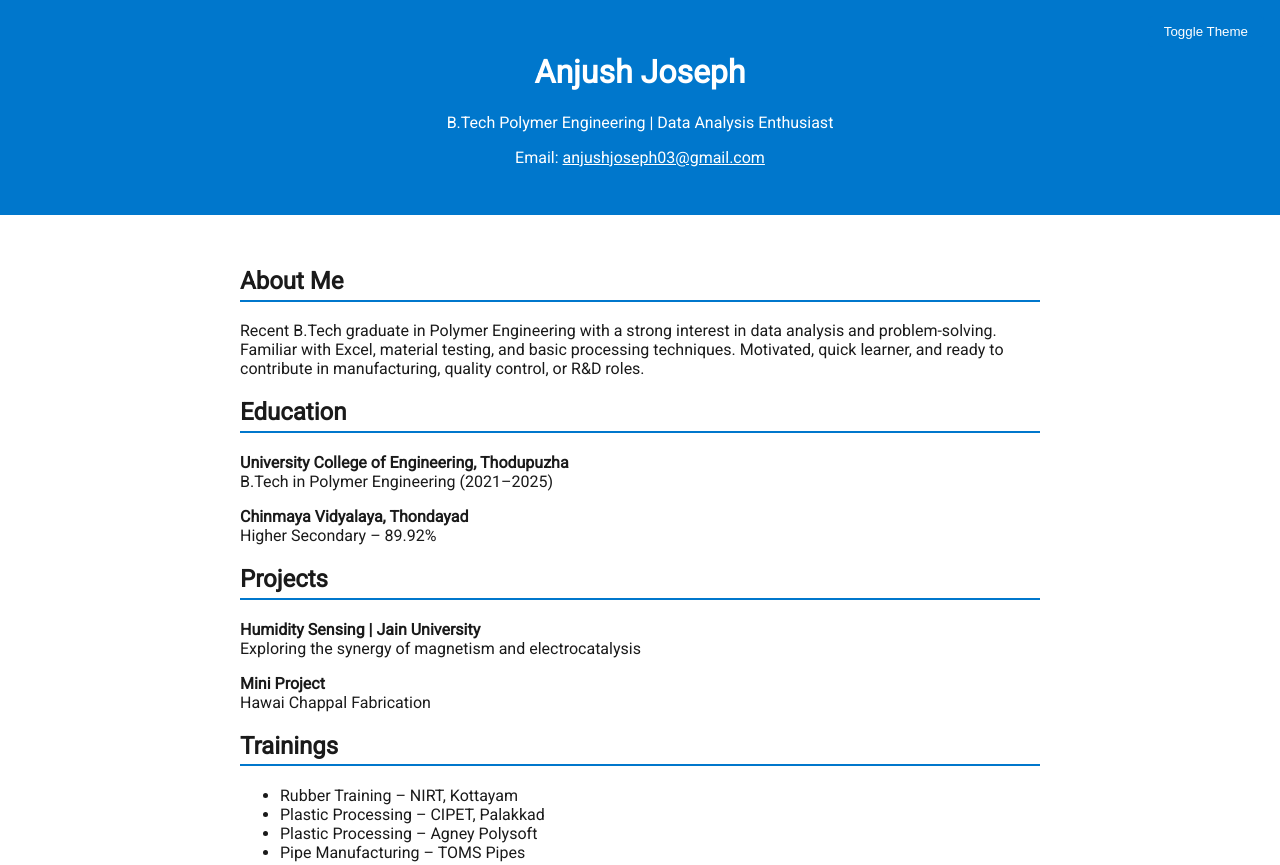
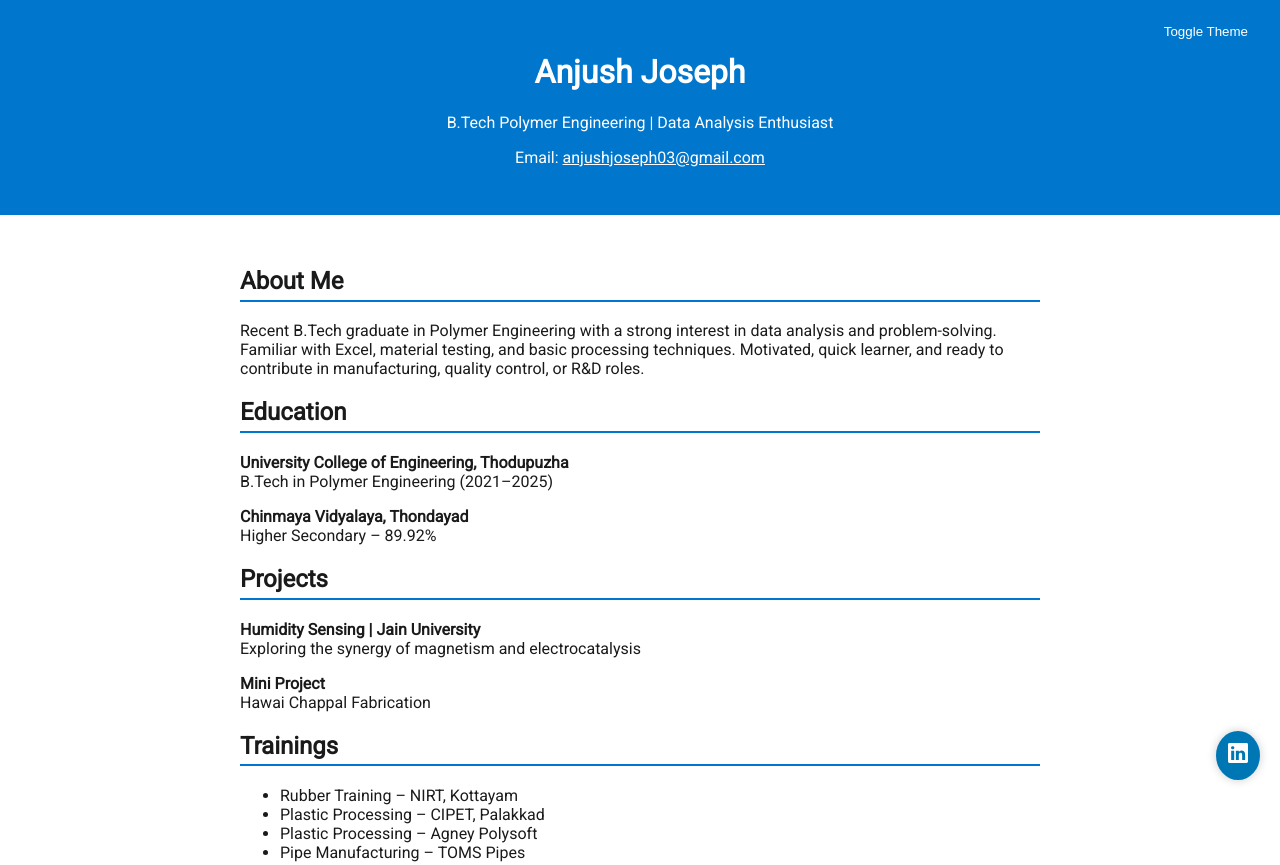
Before and after one commit to Anjushj/anjush-resume, a plain HTML site: page index.html in a window 1280 px wide. Shown: the top 865 px of the page. Drawn offline with Linux system fonts and the light colour scheme.

Commit message:
Update index.html

```diff
--- a/index.html
+++ b/index.html
@@ -7,6 +7,26 @@
   <title>Anjush Joseph | Resume</title>
   <link href="https://fonts.googleapis.com/css2?family=Roboto&display=swap" rel="stylesheet" />
   <style>
+    .floating-linkedin {
+  position: fixed;
+  bottom: 20px;
+  right: 20px;
+  background-color: #0077b5;
+  color: white;
+  border-radius: 50%;
+  padding: 12px;
+  text-align: center;
+  font-size: 20px;
+  z-index: 1000;
+  box-shadow: 0 0 10px rgba(0,0,0,0.2);
+  transition: transform 0.2s;
+  text-decoration: none;
+}
+.floating-linkedin:hover {
+  transform: scale(1.1);
+  background-color: #005582;
+}
+
     :root {
       --bg-light: #ffffff;
       --text-light: #1a1a1a;
@@ -124,5 +144,23 @@
       document.body.classList.toggle('dark-mode');
     }
   </script>
+  <a class="floating-linkedin" href="https://www.linkedin.com/in/anjushjoseph" target="_blank" title="Connect on LinkedIn">
+  <svg xmlns="http://www.w3.org/2000/svg" width="20" height="20" fill="white" viewBox="0 0 16 16">
+    <path d="M0 1.146C0 .513.526 0 1.175 0h13.65C15.474 0 16 .513 16
+    1.146v13.708c0 .633-.526 1.146-1.175
+    1.146H1.175C.526 16 0 15.487 0
+    14.854V1.146zM4.943 13.569V6.169H2.542v7.4h2.401zm-1.2-8.49c.837
+    0 1.357-.554 1.357-1.248-.015-.708-.52-1.248-1.342-1.248-.823
+    0-1.357.54-1.357 1.248 0
+    .694.52 1.248 1.327
+    1.248h.015zm4.908
+    8.49V9.359c0-.224.016-.448.083-.608.182-.448.597-.915
+    1.295-.915.915 0 1.281.69 1.281
+    1.702v4.031h2.401V9.3c0-2.26-1.207-3.309-2.816-3.309-1.296
+    0-1.872.72-2.197 1.224v.03h-.015a5.89
+    5.89 0 0 1 .015-.03V6.169h-2.4v7.4h2.4z"/>\n
+  </svg>
+</a>
+
 </body>
 </html>
```
